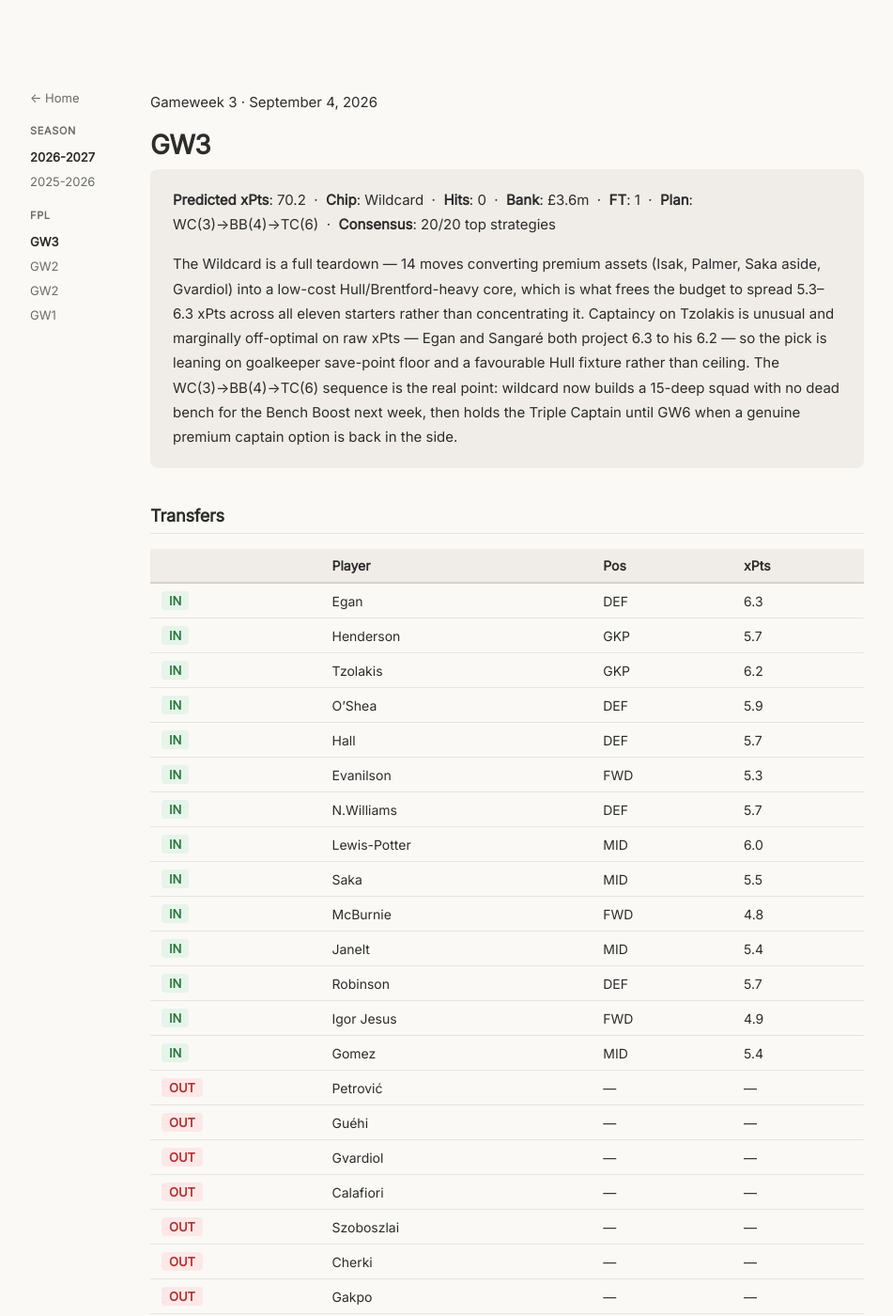
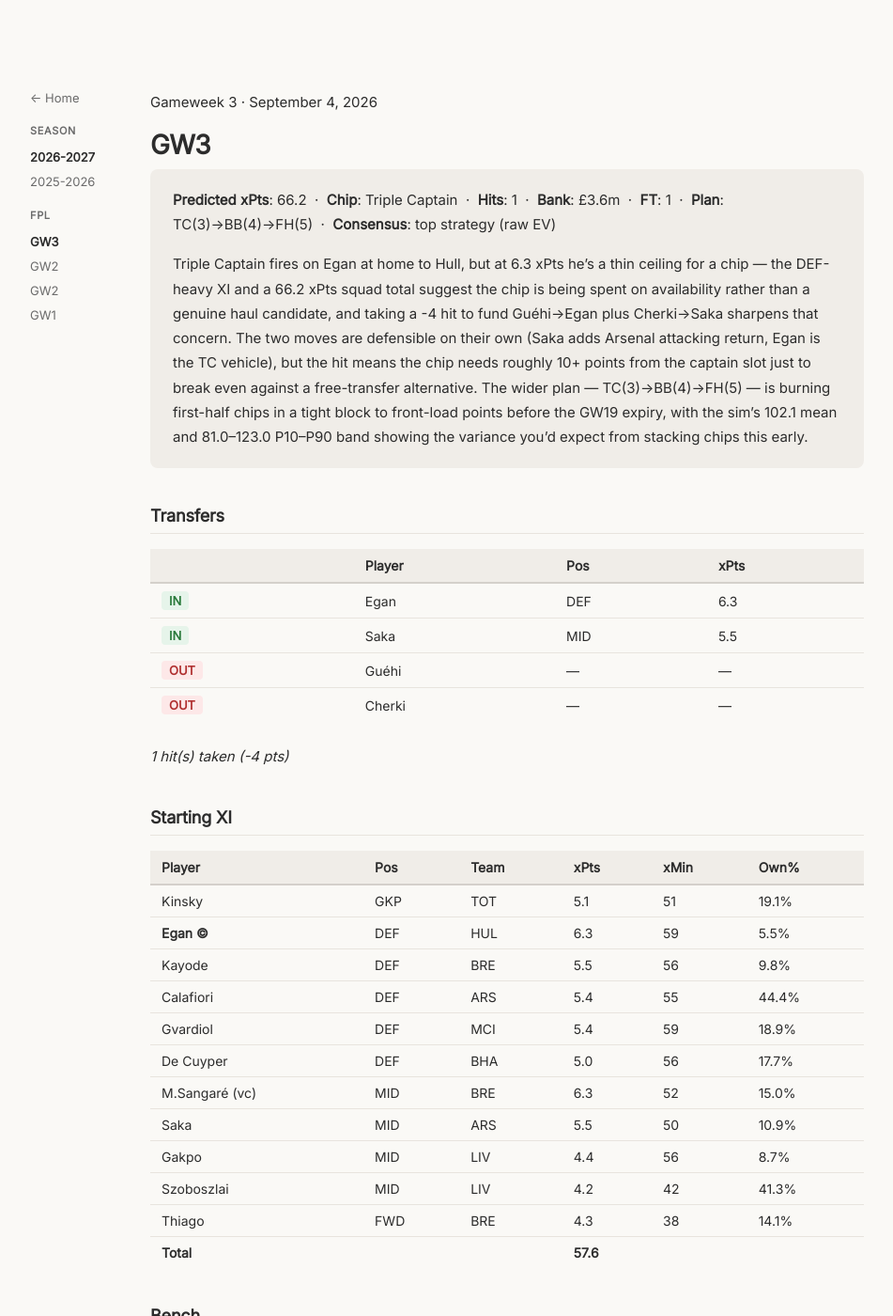
Before and after one commit to samsohn28/samsohn28.github.io, a Jekyll site: the page built from fpl/2026-2027/gw3.md, in a window 1280 px wide and 1400 px high. Shown: the whole window at 94% size, without its empty margins (16-967 px from the left). Built offline with Jekyll 4.4.1, drawn with Linux system fonts in a browser that asks for light colours; some of the changed text lies outside the part shown.

Commit message:
regenerate gw3

```diff
--- a/fpl/2026-2027/gw3.md
+++ b/fpl/2026-2027/gw3.md
@@ -10,9 +10,9 @@ date: 2026-09-04
 
 <div class="fpl-summary" markdown="1">
 
-**Predicted xPts**: 70.2 &nbsp;·&nbsp; **Chip**: Wildcard &nbsp;·&nbsp; **Hits**: 0 &nbsp;·&nbsp; **Bank**: £3.6m &nbsp;·&nbsp; **FT**: 1 &nbsp;·&nbsp; **Plan**: WC(3)→BB(4)→TC(6) &nbsp;·&nbsp; **Consensus**: 20/20 top strategies
+**Predicted xPts**: 66.2 &nbsp;·&nbsp; **Chip**: Triple Captain &nbsp;·&nbsp; **Hits**: 1 &nbsp;·&nbsp; **Bank**: £3.6m &nbsp;·&nbsp; **FT**: 1 &nbsp;·&nbsp; **Plan**: TC(3)→BB(4)→FH(5) &nbsp;·&nbsp; **Consensus**: top strategy (raw EV)
 
-The Wildcard is a full teardown — 14 moves converting premium assets (Isak, Palmer, Saka aside, Gvardiol) into a low-cost Hull/Brentford-heavy core, which is what frees the budget to spread 5.3–6.3 xPts across all eleven starters rather than concentrating it. Captaincy on Tzolakis is unusual and marginally off-optimal on raw xPts — Egan and Sangaré both project 6.3 to his 6.2 — so the pick is leaning on goalkeeper save-point floor and a favourable Hull fixture rather than ceiling. The WC(3)→BB(4)→TC(6) sequence is the real point: wildcard now builds a 15-deep squad with no dead bench for the Bench Boost next week, then holds the Triple Captain until GW6 when a genuine premium captain option is back in the side.
+Triple Captain fires on Egan at home to Hull, but at 6.3 xPts he's a thin ceiling for a chip — the DEF-heavy XI and a 66.2 xPts squad total suggest the chip is being spent on availability rather than a genuine haul candidate, and taking a -4 hit to fund Guéhi→Egan plus Cherki→Saka sharpens that concern. The two moves are defensible on their own (Saka adds Arsenal attacking return, Egan is the TC vehicle), but the hit means the chip needs roughly 10+ points from the captain slot just to break even against a free-transfer alternative. The wider plan — TC(3)→BB(4)→FH(5) — is burning first-half chips in a tight block to front-load points before the GW19 expiry, with the sim's 102.1 mean and 81.0–123.0 P10–P90 band showing the variance you'd expect from stacking chips this early.
 
 </div>
 
@@ -21,69 +21,47 @@ The Wildcard is a full teardown — 14 moves converting premium assets (Isak, Pa
 | | Player | Pos | xPts |
 |---|---|---|---|
 | <span class="fpl-in">IN</span> | Egan | DEF | 6.3 |
-| <span class="fpl-in">IN</span> | Henderson | GKP | 5.7 |
-| <span class="fpl-in">IN</span> | Tzolakis | GKP | 6.2 |
-| <span class="fpl-in">IN</span> | O'Shea | DEF | 5.9 |
-| <span class="fpl-in">IN</span> | Hall | DEF | 5.7 |
-| <span class="fpl-in">IN</span> | Evanilson | FWD | 5.3 |
-| <span class="fpl-in">IN</span> | N.Williams | DEF | 5.7 |
-| <span class="fpl-in">IN</span> | Lewis-Potter | MID | 6.0 |
 | <span class="fpl-in">IN</span> | Saka | MID | 5.5 |
-| <span class="fpl-in">IN</span> | McBurnie | FWD | 4.8 |
-| <span class="fpl-in">IN</span> | Janelt | MID | 5.4 |
-| <span class="fpl-in">IN</span> | Robinson | DEF | 5.7 |
-| <span class="fpl-in">IN</span> | Igor Jesus | FWD | 4.9 |
-| <span class="fpl-in">IN</span> | Gomez | MID | 5.4 |
-| <span class="fpl-out">OUT</span> | Petrović | — | — |
 | <span class="fpl-out">OUT</span> | Guéhi | — | — |
-| <span class="fpl-out">OUT</span> | Gvardiol | — | — |
-| <span class="fpl-out">OUT</span> | Calafiori | — | — |
-| <span class="fpl-out">OUT</span> | Szoboszlai | — | — |
 | <span class="fpl-out">OUT</span> | Cherki | — | — |
-| <span class="fpl-out">OUT</span> | Gakpo | — | — |
-| <span class="fpl-out">OUT</span> | Palmer | — | — |
-| <span class="fpl-out">OUT</span> | João Pedro | — | — |
-| <span class="fpl-out">OUT</span> | Thiago | — | — |
-| <span class="fpl-out">OUT</span> | Kinsky | — | — |
-| <span class="fpl-out">OUT</span> | Isak | — | — |
-| <span class="fpl-out">OUT</span> | De Cuyper | — | — |
-| <span class="fpl-out">OUT</span> | Kayode | — | — |
+
+*1 hit(s) taken (-4 pts)*
 
 ## Starting XI
 
 | Player | Pos | Team | xPts | xMin | Own% |
 |---|---|---|---|---|---|
-| **Tzolakis ©** | GKP | HUL | 6.2 | 72 | 8.0% |
-| Egan (vc) | DEF | HUL | 6.3 | 59 | 5.5% |
-| O'Shea | DEF | IPS | 5.9 | 40 | 3.2% |
-| N.Williams | DEF | NFO | 5.7 | 41 | 8.2% |
-| Robinson | DEF | FUL | 5.7 | 38 | 1.6% |
-| Hall | DEF | NEW | 5.7 | 58 | 10.0% |
-| M.Sangaré | MID | BRE | 6.3 | 52 | 15.0% |
-| Lewis-Potter | MID | BRE | 6.0 | 45 | 2.2% |
+| Kinsky | GKP | TOT | 5.1 | 51 | 19.1% |
+| **Egan ©** | DEF | HUL | 6.3 | 59 | 5.5% |
+| Kayode | DEF | BRE | 5.5 | 56 | 9.8% |
+| Calafiori | DEF | ARS | 5.4 | 55 | 44.4% |
+| Gvardiol | DEF | MCI | 5.4 | 59 | 18.9% |
+| De Cuyper | DEF | BHA | 5.0 | 56 | 17.7% |
+| M.Sangaré (vc) | MID | BRE | 6.3 | 52 | 15.0% |
 | Saka | MID | ARS | 5.5 | 50 | 10.9% |
-| Janelt | MID | BRE | 5.4 | 38 | 0.7% |
-| Evanilson | FWD | BOU | 5.3 | 44 | 3.2% |
-| **Total** | | | **64.0** | | |
+| Gakpo | MID | LIV | 4.4 | 56 | 8.7% |
+| Szoboszlai | MID | LIV | 4.2 | 42 | 41.3% |
+| Thiago | FWD | BRE | 4.3 | 38 | 14.1% |
+| **Total** | | | **57.6** | | |
 
 ## Bench
 
 | Slot | Player | Pos | Team | xPts |
 |---|---|---|---|---|
-| 0 | Henderson | GKP | CRY | 5.7 |
-| 1 | Gomez | MID | BHA | 5.4 |
-| 2 | Igor Jesus | FWD | NFO | 4.9 |
-| 3 | McBurnie | FWD | HUL | 4.8 |
+| 0 | Petrović | GKP | BOU | 4.8 |
+| 1 | João Pedro | FWD | CHE | 4.0 |
+| 2 | Palmer | MID | CHE | 3.7 |
+| 3 | Isak | FWD | LIV | 3.6 |
 
 ## Strategy Outlook
 
 | # | Strategy | Mean | P10 | P50 | P90 |
 |---|---|---|---|---|---|
-| 1 | Wildcard@GW3 → Bench Boost@GW4 → Triple Captain@GW6 | 106.98 | 86.0 | 106.0 | 130.1 |
-| 2 | Wildcard@GW3 → Bench Boost@GW4 → Triple Captain@GW6 | 105.95 | 84.0 | 106.0 | 128.0 |
-| 3 | Wildcard@GW3 → Bench Boost@GW4 → Triple Captain@GW5 | 105.79 | 86.0 | 105.0 | 128.0 |
-| 4 | Wildcard@GW3 → Bench Boost@GW4 → Triple Captain@GW6 | 105.39 | 84.0 | 105.0 | 128.0 |
-| 5 | Wildcard@GW3 → Bench Boost@GW4 → Triple Captain@GW6 | 104.95 | 85.0 | 104.0 | 127.0 |
+| 1 | Triple Captain@GW3 → Bench Boost@GW4 → Free Hit@GW5 | 102.1 | 81.0 | 102.0 | 123.0 |
+| 2 | Bench Boost@GW3 → Free Hit@GW4 → Triple Captain@GW5 | 102.01 | 81.0 | 100.5 | 125.0 |
+| 3 | Triple Captain@GW3 → Bench Boost@GW4 → Free Hit@GW5 | 106.22 | 86.0 | 105.0 | 128.0 |
+| 4 | Bench Boost@GW3 → Free Hit@GW4 → Triple Captain@GW5 | 106.92 | 85.0 | 106.0 | 130.0 |
+| 5 | Bench Boost@GW3 → Triple Captain@GW4 → Free Hit@GW5 | 101.73 | 81.0 | 101.0 | 124.0 |
 
 ## Season
 
```
